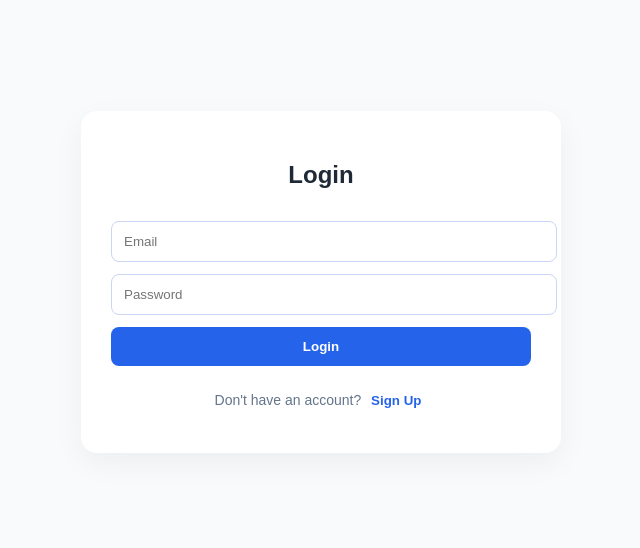
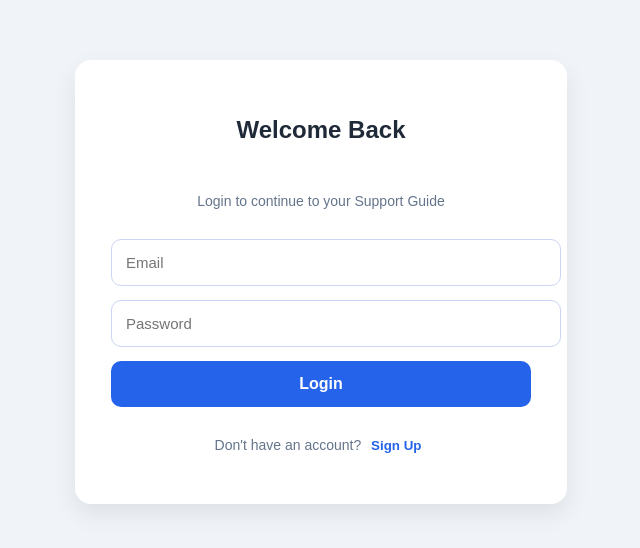
Before and after one commit to Rabbi111-cloud/Mental-Support-App, a Next.js app: page /login in a window 1280 px wide. Shown: the part 138-686 px from the top of the page, without its empty margins (319-959 px from the left). Built offline with nearby package versions, Linux system fonts and the light colour scheme; no server answers.

Commit message:
Update page.js

```diff
--- a/app/login/page.js
+++ b/app/login/page.js
@@ -15,7 +15,8 @@ export default function Login() {
     e.preventDefault()
     try {
       await signInWithEmailAndPassword(auth, email, password)
-      router.push("/chat")
+      // ✅ Redirect to onboarding instead of chat
+      router.push("/onboarding")
     } catch (err) {
       setError(err.message)
     }
@@ -28,7 +29,7 @@ export default function Login() {
         display: "flex",
         justifyContent: "center",
         alignItems: "center",
-        background: "#f8fafc",
+        background: "#f0f4f8",
         padding: 20,
       }}
     >
@@ -37,17 +38,22 @@ export default function Login() {
           width: "100%",
           maxWidth: 420,
           background: "white",
-          padding: 30,
+          padding: 36,
           borderRadius: 16,
-          boxShadow: "0 10px 30px rgba(0,0,0,0.05)",
+          boxShadow: "0 10px 25px rgba(0,0,0,0.08)",
           display: "flex",
           flexDirection: "column",
-          gap: 12,
+          gap: 16,
         }}
       >
-        <h2 style={{ textAlign: "center", color: "#1f2937" }}>Login</h2>
+        <h2 style={{ textAlign: "center", color: "#1f2937", fontSize: 24, fontWeight: "bold" }}>
+          Welcome Back
+        </h2>
+        <p style={{ textAlign: "center", color: "#64748b", fontSize: 14 }}>
+          Login to continue to your Support Guide
+        </p>
 
-        <form onSubmit={handleLogin} style={{ display: "flex", flexDirection: "column", gap: 12 }}>
+        <form onSubmit={handleLogin} style={{ display: "flex", flexDirection: "column", gap: 14 }}>
           <input
             type="email"
             placeholder="Email"
@@ -56,9 +62,11 @@ export default function Login() {
             required
             style={{
               width: "100%",
-              padding: 12,
-              borderRadius: 8,
+              padding: 14,
+              borderRadius: 10,
               border: "1px solid #cbd5f5",
+              fontSize: 15,
+              outline: "none",
             }}
           />
           <input
@@ -69,21 +77,24 @@ export default function Login() {
             required
             style={{
               width: "100%",
-              padding: 12,
-              borderRadius: 8,
+              padding: 14,
+              borderRadius: 10,
               border: "1px solid #cbd5f5",
+              fontSize: 15,
+              outline: "none",
             }}
           />
           <button
             type="submit"
             style={{
               width: "100%",
-              padding: 12,
-              borderRadius: 8,
+              padding: 14,
+              borderRadius: 10,
               border: "none",
               background: "#2563eb",
               color: "white",
               fontWeight: "bold",
+              fontSize: 16,
               cursor: "pointer",
             }}
           >
@@ -92,7 +103,7 @@ export default function Login() {
         </form>
 
         {error && (
-          <p style={{ color: "#ef4444", textAlign: "center" }}>{error}</p>
+          <p style={{ color: "#ef4444", textAlign: "center", fontSize: 14 }}>{error}</p>
         )}
 
         <p style={{ textAlign: "center", fontSize: 14, color: "#64748b" }}>
```
